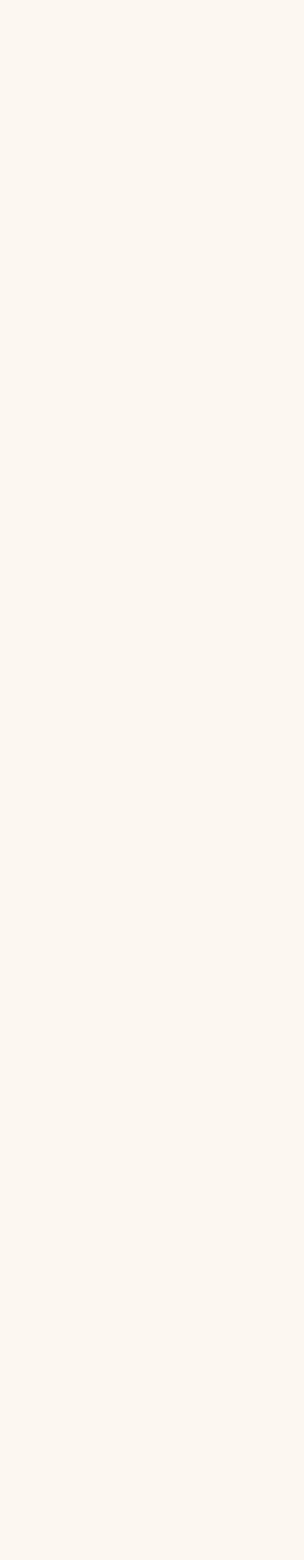
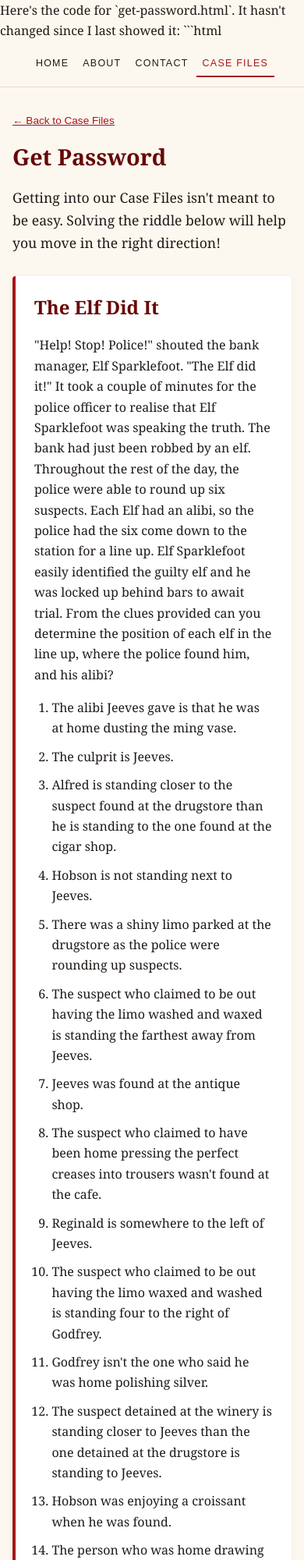
Before and after one commit to becnessmonster-hash/elfontheshelfmysteries, a plain HTML site: page get-password.html in a window 390 px wide. Shown: the top 2000 px of the page at 78% size. Before the commit the page ends 844 px from the top, so only its background shows below. Drawn offline with Linux system fonts and the light colour scheme.

Commit message:
Update get-password.html

````diff
--- a/get-password.html
+++ b/get-password.html
@@ -1,3 +1,6 @@
+Here's the code for `get-password.html`. It hasn't changed since I last showed it:
+
+```html
 <!DOCTYPE html>
 <html lang="en">
 <head>
@@ -152,4 +155,69 @@
     }
 
     footer img { display: block; width: 24px; height: 24px; }
-    footer p
+    footer p { margin: 0; }
+
+    @media (max-width: 560px) {
+      .site-header { justify-content: center; }
+      nav ul { justify-content: center; }
+      nav a { padding: 6px 8px; }
+    }
+  </style>
+</head>
+<body>
+  <header class="site-header">
+    <nav aria-label="Main">
+      <ul>
+        <li><a href="index.html">Home</a></li>
+        <li><a href="about.html">About</a></li>
+        <li><a href="contact.html">Contact</a></li>
+        <li><a href="case-files.html" aria-current="page">Case Files</a></li>
+      </ul>
+    </nav>
+  </header>
+
+  <main>
+    <a class="back" href="case-files.html">&larr; Back to Case Files</a>
+    <h1>Get Password</h1>
+
+    <p class="intro">Getting into our Case Files isn't meant to be easy. Solving the riddle below will help you move in the right direction!</p>
+
+    <section class="riddle">
+      <h2>The Elf Did It</h2>
+
+      <p>"Help! Stop! Police!" shouted the bank manager, Elf Sparklefoot. "The Elf did it!" It took a couple of minutes for the police officer to realise that Elf Sparklefoot was speaking the truth. The bank had just been robbed by an elf. Throughout the rest of the day, the police were able to round up six suspects. Each Elf had an alibi, so the police had the six come down to the station for a line up. Elf Sparklefoot easily identified the guilty elf and he was locked up behind bars to await trial. From the clues provided can you determine the position of each elf in the line up, where the police found him, and his alibi?</p>
+
+      <ol class="clues">
+        <li>The alibi Jeeves gave is that he was at home dusting the ming vase.</li>
+        <li>The culprit is Jeeves.</li>
+        <li>Alfred is standing closer to the suspect found at the drugstore than he is standing to the one found at the cigar shop.</li>
+        <li>Hobson is not standing next to Jeeves.</li>
+        <li>There was a shiny limo parked at the drugstore as the police were rounding up suspects.</li>
+        <li>The suspect who claimed to be out having the limo washed and waxed is standing the farthest away from Jeeves.</li>
+        <li>Jeeves was found at the antique shop.</li>
+        <li>The suspect who claimed to have been home pressing the perfect creases into trousers wasn't found at the cafe.</li>
+        <li>Reginald is somewhere to the left of Jeeves.</li>
+        <li>The suspect who claimed to be out having the limo waxed and washed is standing four to the right of Godfrey.</li>
+        <li>Godfrey isn't the one who said he was home polishing silver.</li>
+        <li>The suspect detained at the winery is standing closer to Jeeves than the one detained at the drugstore is standing to Jeeves.</li>
+        <li>Hobson was enjoying a croissant when he was found.</li>
+        <li>The person who was home drawing a bath while the crime occurred is standing immediately to the right of Reginald.</li>
+        <li>The suspect found at the bookstore is standing two to the left and two to the right of the ones found at the winery and the drugstore, in some order.</li>
+        <li>The six elves are Jeeves, the one standing as far to the left of Jeeves as the one found in the cafe is standing to the right of Jeeves, Lurch, the one who was home pressing the perfect creases in trousers, the one who was home shinning shoes, and the one who was standing three to the left of the one found at the cafe.</li>
+      </ol>
+    </section>
+
+    <div class="hint">
+      <p>The culprit's line up position is the path forward - just the number in lowercase letters. <a href="contact.html">Send the full solution to us</a> for some extra assistance!</p>
+    </div>
+  </main>
+
+  <footer>
+    <a href="https://www.youtube.com/watch?v=dQw4w9WgXcQ" aria-label="YouTube">
+      <img src="https://static.wixstatic.com/media/45bce1d726f64f1999c49feae57f6298.png/v1/fill/w_39,h_39,al_c,q_85,usm_0.66_1.00_0.01,enc_avif,quality_auto/45bce1d726f64f1999c49feae57f6298.png" alt="YouTube">
+    </a>
+    <p>© 2035 Elf on the Shelf Mysteries</p>
+  </footer>
+</body>
+</html>
+```
````
